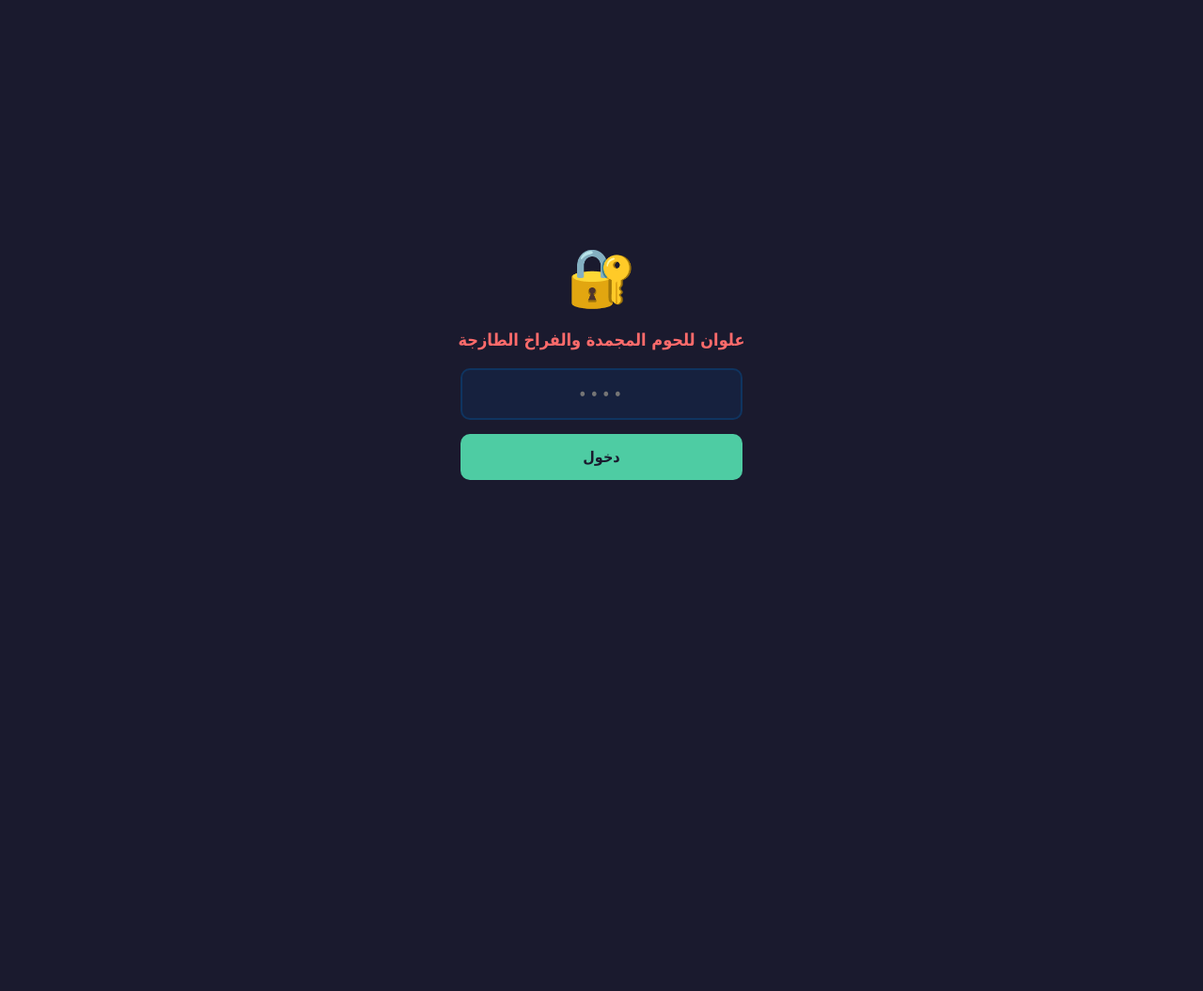
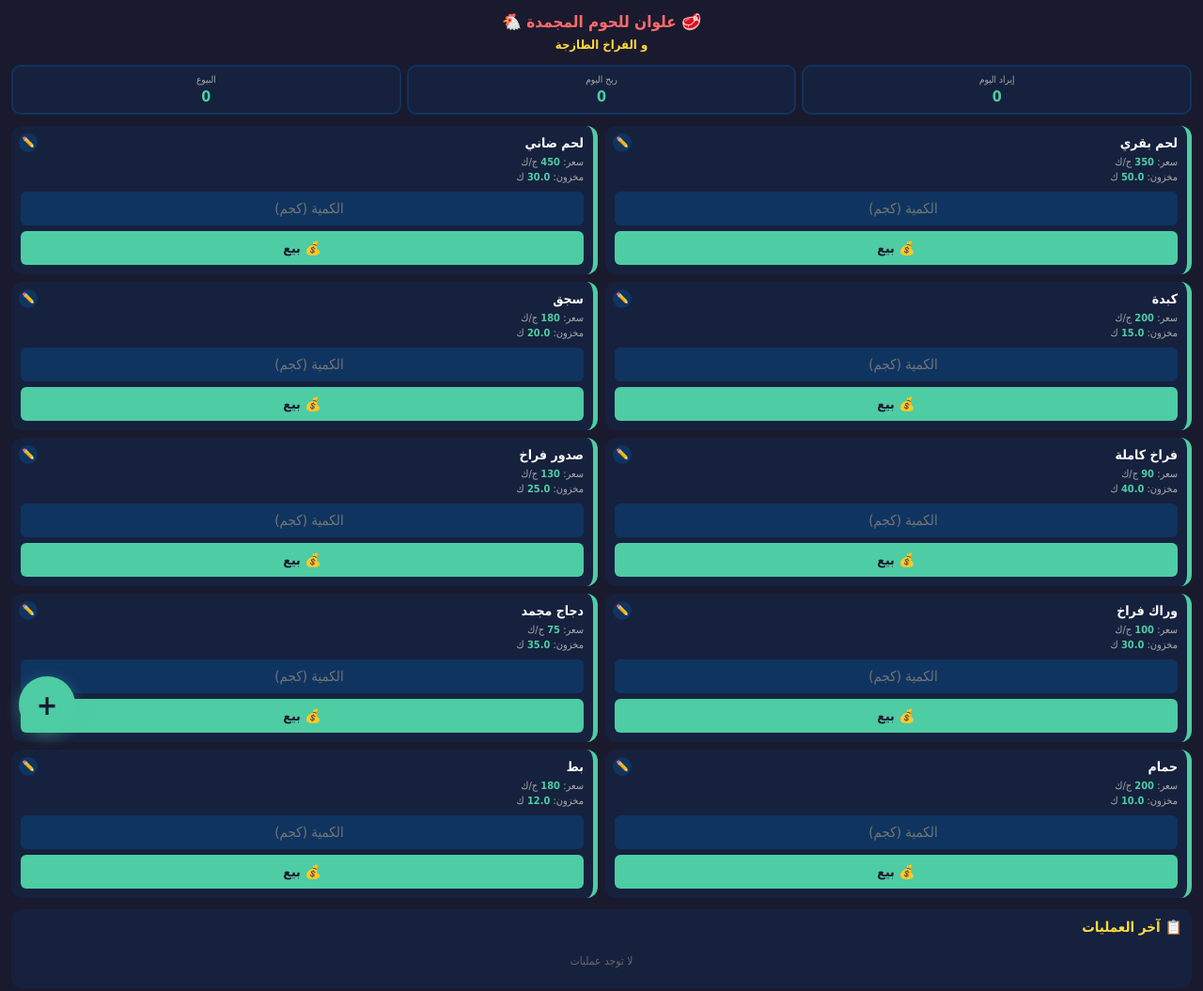
Before and after one commit to elwan-chess/ekwan--meat, a plain HTML site: page index.html in a window 1280 px wide. Shown: the top 1055 px of the page at 94% size. Before the commit the page ends 800 px from the top, so only its background shows below. Drawn offline with Linux system fonts and the light colour scheme.

Commit message:
Update index.html

```diff
--- a/index.html
+++ b/index.html
@@ -90,30 +90,6 @@
   .btn-cancel { background: #555; color: #fff; }
   .btn-delete { background: #ff4757; color: #fff; }
 
-  .lock-screen {
-    position: fixed; inset: 0; background: #1a1a2e;
-    z-index: 999; display: flex; flex-direction: column;
-    align-items: center; justify-content: center; padding: 20px;
-  }
-  .lock-screen.hidden { display: none; }
-  .lock-screen .lock-icon { font-size: 60px; margin-bottom: 20px; }
-  .lock-screen h2 { color: #ff6b6b; margin-bottom: 20px; font-size: 18px; text-align: center; }
-  .lock-screen input {
-    width: 100%; max-width: 300px; padding: 15px;
-    border-radius: 10px; border: 2px solid #0f3460;
-    background: #16213e; color: #fff; font-size: 18px;
-    text-align: center; letter-spacing: 3px;
-    margin-bottom: 15px;
-  }
-  .lock-screen input:focus { outline: 2px solid #4ecca3; }
-  .lock-screen button {
-    width: 100%; max-width: 300px; padding: 15px;
-    border-radius: 10px; border: none;
-    background: #4ecca3; color: #1a1a2e;
-    font-size: 16px; font-weight: bold; cursor: pointer;
-  }
-  .lock-screen .error { color: #ff6b6b; font-size: 13px; margin-top: 10px; min-height: 20px; }
-
   .chart-container {
     background: #0f3460; border-radius: 10px;
     padding: 12px; margin-top: 10px;
@@ -141,16 +117,6 @@
 </style>
 </head>
 <body>
-
-<div class="lock-screen" id="lockScreen">
-  <div class="lock-icon">🔐</div>
-  <h2>علوان للحوم المجمدة والفراخ الطازجة</h2>
-  <input type="password" id="passInput" placeholder="••••" maxlength="10" inputmode="numeric">
-  <button onclick="checkPass()">دخول</button>
-  <div class="error" id="passError"></div>
-</div>
-
-<div id="mainContent" style="display:none;">
 
 <h1>🥩 علوان للحوم المجمدة 🐔<span>و الفراخ الطازجة</span></h1>
 
@@ -188,12 +154,7 @@
   <div class="modal-content" id="modalContent"></div>
 </div>
 
-</div>
-
 <script>
-var PASSWORD = '1234';
-var SESSION_KEY = 'meat_unlocked';
-
 var initialProducts = [
   { id: 1,  name: 'لحم بقري',   price: 350, cost: 300, stock: 50, minStock: 10 },
   { id: 2,  name: 'لحم ضاني',   price: 450, cost: 380, stock: 30, minStock: 10 },
@@ -210,31 +171,6 @@ var initialProducts = [
 var products = [];
 var todayLog = [];
 var allLogs = [];
-
-function checkPass() {
-  var input = document.getElementById('passInput').value;
-  if (input === PASSWORD) {
-    sessionStorage.setItem(SESSION_KEY, 'yes');
-    document.getElementById('lockScreen').classList.add('hidden');
-    document.getElementById('mainContent').style.display = 'block';
-    loadData(); render();
-  } else {
-    document.getElementById('passError').textContent = '❌ كلمة السر غلط';
-    document.getElementById('passInput').value = '';
-  }
-}
-
-if (sessionStorage.getItem(SESSION_KEY) === 'yes') {
-  document.getElementById('lockScreen').classList.add('hidden');
-  document.getElementById('mainContent').style.display = 'block';
-  setTimeout(function(){ loadData(); render(); }, 50);
-} else {
-  setTimeout(function(){ document.getElementById('passInput').focus(); }, 300);
-}
-
-document.getElementById('passInput').addEventListener('keypress', function(e) {
-  if (e.key === 'Enter') checkPass();
-});
 
 function getToday() {
   var d = new Date();
@@ -504,4 +440,20 @@ function loadMonth(monthKey) {
 function closeModal() { document.getElementById('modal').classList.remove('active'); }
 
 function resetDay() {
-  if (
+  if (todayLog.length === 0) { alert('مفيش عمليات النهاردة'); return; }
+  if (!confirm('هتقفل يوم النهاردة؟ السجل اليومي هيتصفر')) return;
+  todayLog = []; save(); render();
+}
+
+loadData();
+render();
+
+if ('serviceWorker' in navigator) {
+  window.addEventListener('load', function() {
+    navigator.serviceWorker.register('sw.js').then(function(){ console.log('SW OK'); }).catch(function(e){ console.log('SW error', e); });
+  });
+}
+</script>
+
+</body>
+ </html>
```
